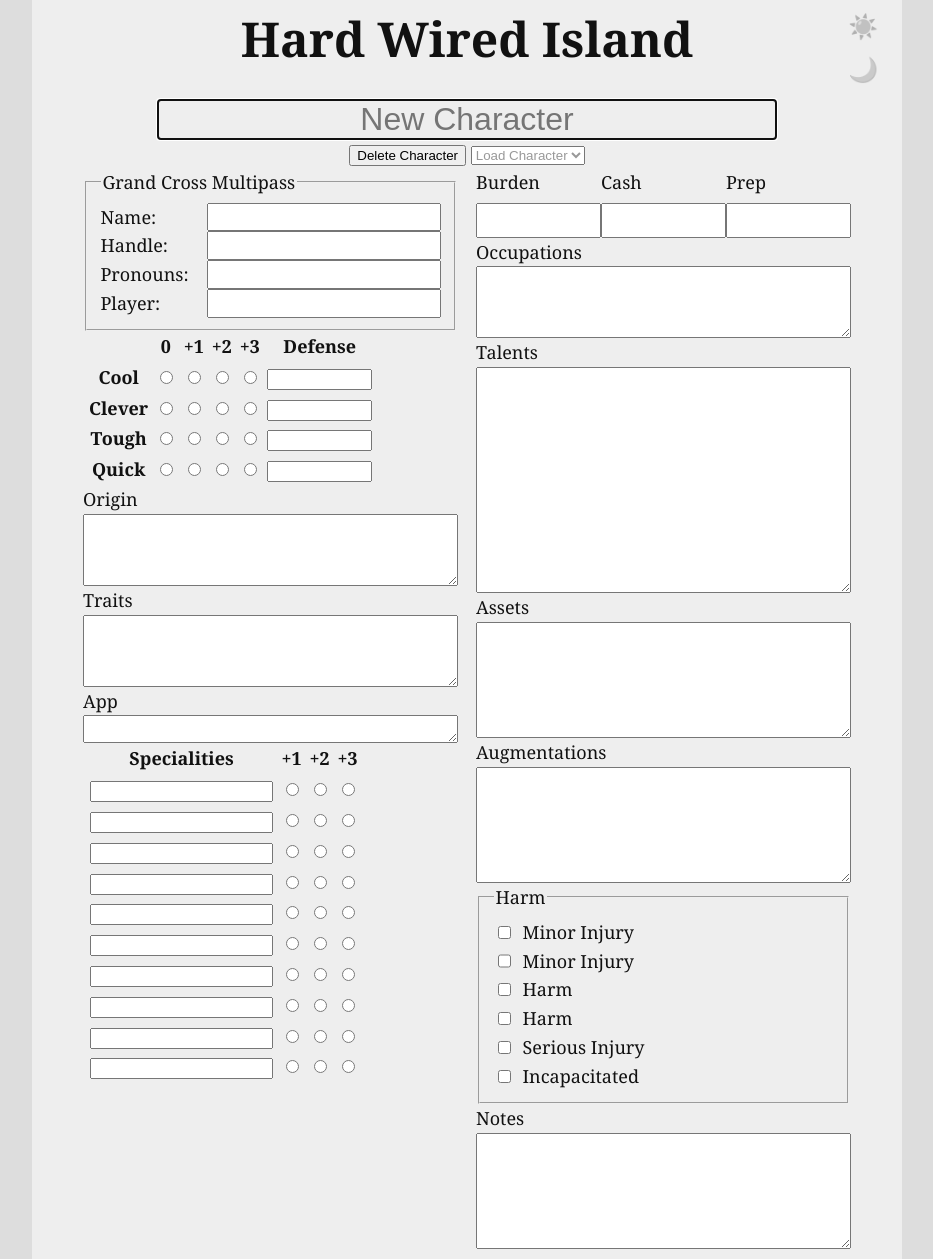
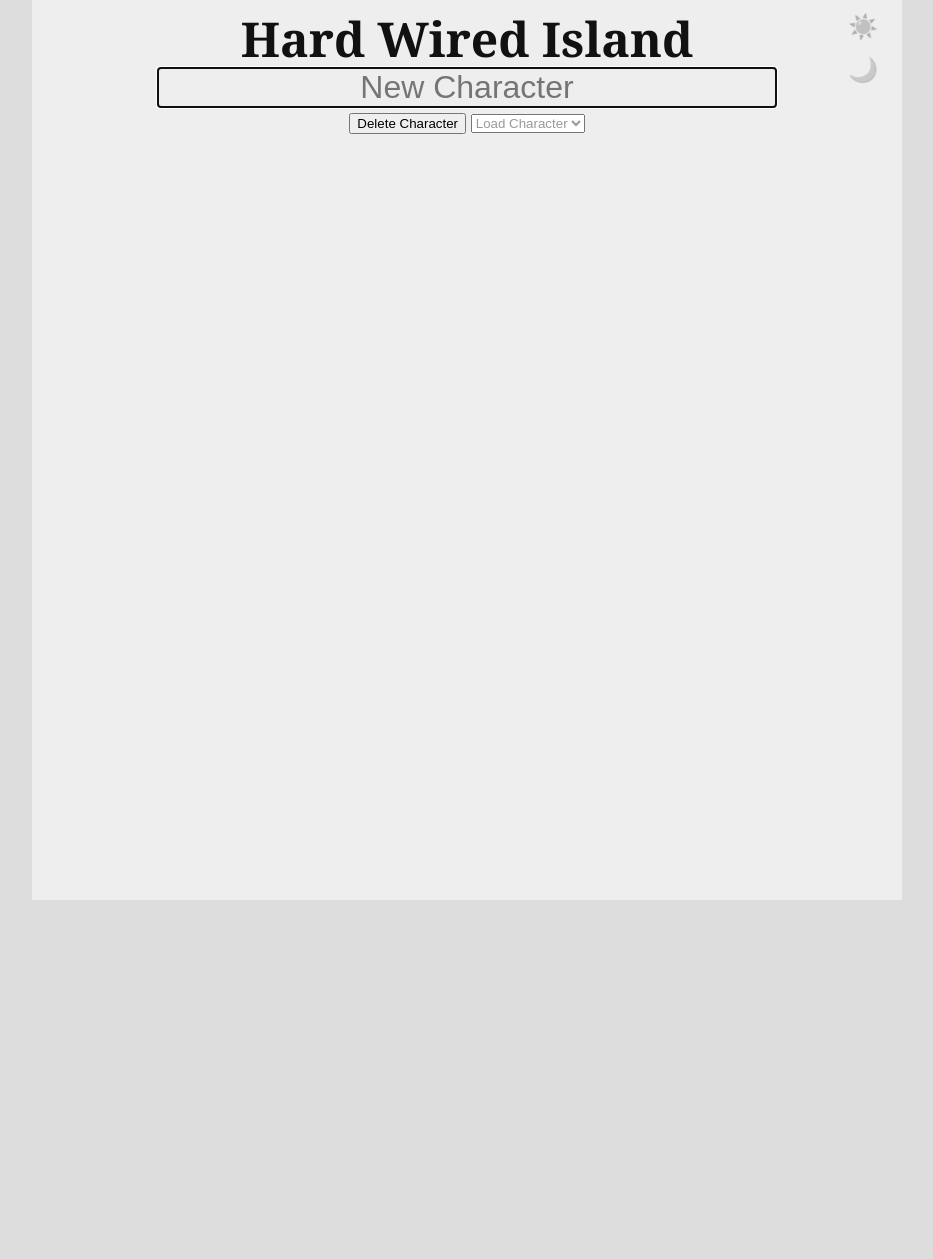
Before and after one commit to abstiles/ttrpg, a Jekyll site: the page built from hard-wired-island.md, in a window 1280 px wide. Shown: the whole page, without its empty margins (173-1106 px from the left). Built offline with Jekyll 4.4.1, drawn with Linux system fonts in a browser that asks for light colours; our own code applies the rules of GitHub Pages for plain Markdown files; after the commit the page ends 900 px from its top, so only the background shows below that; some of the changed lines change nothing that is shown.

Commit message:
Force selecting character name

```diff
--- a/hard-wired-island.md
+++ b/hard-wired-island.md
@@ -88,6 +88,9 @@
   .character-controls {
     text-align: center;
   }
+  #character-sheet[disabled] {
+    display: none;
+  }
 ---
 <main>
 <input type="text" id="character" placeholder="New Character" autofocus>
@@ -99,7 +102,7 @@
 </select>
 </div>
 
-<form>
+<form id="character-sheet">
 <div class="column">
 
 <fieldset id="multipass">
--- a/js/hwi.js
+++ b/js/hwi.js
@@ -30,6 +30,7 @@
 
 	const startup = function() {
 		const character = document.getElementById('character');
+		const characterSheet = document.getElementById('character-sheet');
 		const charSelect = document.getElementById('load-character');
 		const radioButtons = Array.from(
 			document.querySelectorAll('form input[type="radio"]')
@@ -119,9 +120,21 @@
 				setChar(item.id, item.value);
 			});
 		});
+		// Character sheet should start disabled.
+		characterSheet.setAttribute('disabled', '');
 		character.addEventListener('change', () => {
-			save();
-			populateCharacterSelect();
+			let characterId = character.value.trim();
+			if (characterId.length > 0) {
+				characterSheet.removeAttribute('disabled');
+				if (Object.keys(getCharacterMap()).includes(characterId)) {
+					load();
+				} else {
+					save();
+					populateCharacterSelect();
+				}
+			} else {
+				characterSheet.setAttribute('disabled', '');
+			}
 		});
 		charSelect.addEventListener('change', () => {
 			setCurrentCharacterName(charSelect.value);
--- a/styles/base.css
+++ b/styles/base.css
@@ -75,7 +75,7 @@
 }
 
 h1#site-header {
-	margin-block-start: 0;
+	margin: 0;
 	padding: 0 clamp(10px, calc(40px - 4vw), 30px);
 }
 
```
